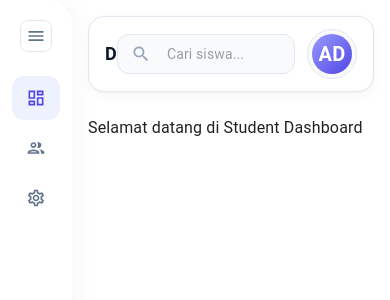
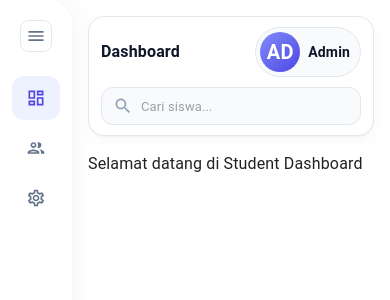
Before and after one commit to queennurhafizah/studentDashboard-InternTask1, a Next.js app: page / in a window 390 px wide. Shown: the top 300 px of the page. Built offline with nearby package versions, Linux system fonts and the light colour scheme; what @mui/material-nextjs would draw is missing.

Commit message:
navbar responsive desktop, tablet, mobile

```diff
--- a/src/styles/navbar.css
+++ b/src/styles/navbar.css
@@ -12,7 +12,9 @@
   background-color: #ffffff;
   border: 1px solid #e2e8f0;
   border-radius: 16px;
-  box-shadow: 0 1px 2px rgba(15, 23, 42, 0.04), 0 4px 16px rgba(15, 23, 42, 0.03);
+  box-shadow:
+    0 1px 2px rgba(15, 23, 42, 0.04),
+    0 4px 16px rgba(15, 23, 42, 0.03);
 }
 
 .navbar-title-group {
@@ -51,37 +53,38 @@
 }
 
 .navbar-search .MuiOutlinedInput-root {
+  height: 40px;
   border-radius: 12px;
   background-color: #f8fafc;
   font-size: 14px;
-  height: 40px;
-  gap: 8px;
+  padding: 0 12px;
 }
 
 .navbar-search .MuiOutlinedInput-notchedOutline {
   border-color: #e2e8f0;
-
 }
 
 .navbar-search .MuiOutlinedInput-root:hover .MuiOutlinedInput-notchedOutline {
   border-color: #cbd5e1;
 }
 
-.navbar-search .MuiOutlinedInput-root.Mui-focused .MuiOutlinedInput-notchedOutline {
+.navbar-search .MuiOutlinedInput-root.Mui-focused {
+  background-color: #ffffff;
+}
+
+.navbar-search
+  .MuiOutlinedInput-root.Mui-focused
+  .MuiOutlinedInput-notchedOutline {
   border-color: #4f46e5;
   border-width: 1px;
 }
 
-.navbar-search .MuiOutlinedInput-root.Mui-focused {
-  background-color: #ffffff;
-}
-
 .navbar-profile {
   grid-area: profile;
+  justify-self: end;
   display: flex;
   align-items: center;
   gap: 12px;
-  justify-content: end;
   padding: 6px 16px 6px 6px;
   border-radius: 999px;
   background-color: #f8fafc;
@@ -98,7 +101,7 @@
   height: 36px;
   font-size: 13px;
   font-weight: 600;
-  background: linear-gradient(135deg, #999afd, #4f46e5);
+  background: linear-gradient(135deg, #818cf8, #4f46e5);
   color: #ffffff;
 }
 
@@ -111,6 +114,7 @@
 .navbar-name {
   font-size: 14px;
   font-weight: 600;
+  line-height: 1.2;
   color: #0f172a;
   white-space: nowrap;
 }
@@ -122,19 +126,9 @@
 
 @media (max-width: 1024px) {
   .navbar {
-    grid-template-columns: minmax(0, 1fr) auto;
-    grid-template-areas: "title search" "profile";
-  }
-  .navbar-search {
-    max-width: none;
-    justify-self: stretch;
-  }
-}
-
-@media (max-width: 768px) {
-  .navbar {
+    column-gap: 12px;
     padding: 12px 16px;
-    gap: 12px;
+    margin-bottom: 20px;
   }
 
   .navbar-title {
@@ -142,7 +136,16 @@
   }
 
   .navbar-subtitle {
-    display: none;
+    font-size: 12px;
+  }
+
+  .navbar-search {
+    max-width: 260px;
+  }
+
+  .navbar-search .MuiOutlinedInput-root {
+    height: 36px;
+    font-size: 13px;
   }
 
   .navbar-profile {
@@ -157,12 +160,50 @@
   }
 }
 
-@media (max-width: 480px) {
-  .navbar-user {
+@media (max-width: 768px) {
+  .navbar {
+    grid-template-columns: minmax(0, 1fr) auto;
+    grid-template-areas:
+      "title profile"
+      "search search";
+    row-gap: 10px;
+    padding: 12px 14px;
+    margin-bottom: 16px;
+  }
+
+  .navbar-subtitle {
     display: none;
   }
 
+  .navbar-title {
+    font-size: 18px;
+  }
+
+  .navbar-search {
+    max-width: none;
+    justify-self: stretch;
+  }
+
+  .navbar-search .MuiOutlinedInput-root {
+    height: 38px;
+  }
+
   .navbar-profile {
-    padding: 4px;
+    padding: 4px 10px 4px 4px;
+    gap: 8px;
   }
 }
+
+@media (max-width: 480px) {
+  .navbar {
+    padding: 10px 12px;
+  }
+
+  .navbar-title {
+    font-size: 16px;
+  }
+
+  .navbar-role {
+    display: none;
+  }
+}
```
